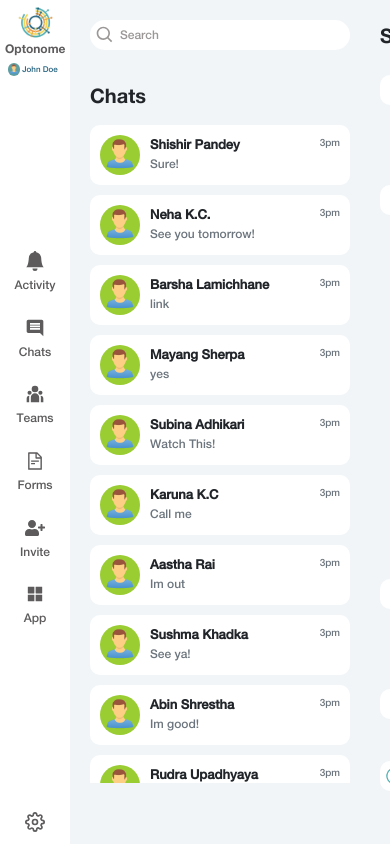
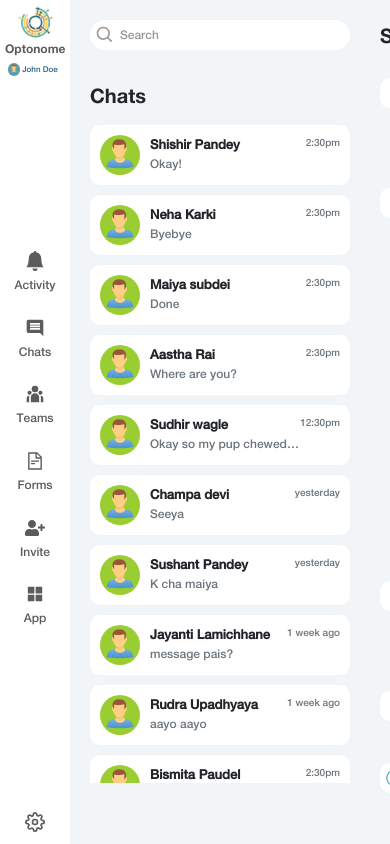
Before and after one commit to Barsha96/IB-Int, a React (Create React App) app in the folder react-optonome/: page /chat in a window 390 px wide. Shown: the top 844 px of the page. Built offline with nearby package versions, Linux system fonts and the light colour scheme.

Commit message:
added chatListItems component and passed static props

```diff
--- a/react-optonome/src/components/chat/ChatList.js
+++ b/react-optonome/src/components/chat/ChatList.js
@@ -1,4 +1,5 @@
 import React from 'react';
+import ChatListItem from './ChatListItem';
 import avatar from '../../img/chatpage/avatar.png';
 import {BiSearch} from 'react-icons/bi';
 const ChatList = () => {
@@ -17,143 +18,17 @@ const ChatList = () => {
 
             <div className="inbox-list">
 
-                <div className="inbox-item">
-                    <div className="xcontent">
-                        <img src={avatar} alt="avatar"/>
-                        <div className="xname-text">
-                            <div className="xname"><strong>Shishir Pandey</strong></div>
-                            <div className="xtext text-muted">Sure!</div>
-                        </div>
-                    </div>
-                    <div className="xtime text-muted">3pm</div>
-                </div>
-
-                <div className="inbox-item">
-                    <div className="xcontent">
-                        <img src={avatar} alt="avatar"/>
-                        <div className="xname-text">
-                            <div className="xname"><strong>Neha K.C.</strong></div>
-                            <div className="xtext text-muted">See you tomorrow!</div>
-                        </div>
-                    </div>
-                    <div className="xtime text-muted">3pm</div>
-                </div>
-
-                <div className="inbox-item">
-                    <div className="xcontent">
-                        <img src={avatar} alt="avatar"/>
-                        <div className="xname-text">
-                            <div className="xname"><strong>Barsha Lamichhane</strong></div>
-                            <div className="xtext text-muted">link</div>
-                        </div>
-                    </div>
-                    <div className="xtime text-muted">3pm</div>
-                </div>
-
-                <div className="inbox-item">
-                    <div className="xcontent">
-                        <img src={avatar} alt="avatar"/>
-                        <div className="xname-text">
-                            <div className="xname"><strong>Mayang Sherpa</strong></div>
-                            <div className="xtext text-muted">yes</div>
-                        </div>
-                    </div>
-                    <div className="xtime text-muted">3pm</div>
-                </div>
-
-                <div className="inbox-item">
-                    <div className="xcontent">
-                        <img src={avatar} alt="avatar"/>
-                        <div className="xname-text">
-                            <div className="xname"><strong>Subina Adhikari</strong></div>
-                            <div className="xtext text-muted">Watch This!</div>
-                        </div>
-                    </div>
-                    <div className="xtime text-muted">3pm</div>
-                </div>
-
-                <div className="inbox-item">
-                    <div className="xcontent">
-                        <img src={avatar} alt="avatar"/>
-                        <div className="xname-text">
-                            <div className="xname"><strong>Karuna K.C</strong></div>
-                            <div className="xtext text-muted">Call me</div>
-                        </div>
-                    </div>
-                    <div className="xtime text-muted">3pm</div>
-                </div>
-                <div className="inbox-item">
-                    <div className="xcontent">
-                        <img src={avatar} alt="avatar"/>
-                        <div className="xname-text">
-                            <div className="xname"><strong>Aastha Rai</strong></div>
-                            <div className="xtext text-muted">Im out</div>
-                        </div>
-                    </div>
-                    <div className="xtime text-muted">3pm</div>
-                </div>
-                <div className="inbox-item">
-                    <div className="xcontent">
-                        <img src={avatar} alt="avatar"/>
-                        <div className="xname-text">
-                            <div className="xname"><strong>Sushma Khadka</strong></div>
-                            <div className="xtext text-muted">See ya!</div>
-                        </div>
-                    </div>
-                    <div className="xtime text-muted">3pm</div>
-                </div>
-                <div className="inbox-item">
-                    <div className="xcontent">
-                        <img src={avatar} alt="avatar"/>
-                        <div className="xname-text">
-                            <div className="xname"><strong>Abin Shrestha</strong></div>
-                            <div className="xtext text-muted">Im good!</div>
-                        </div>
-                    </div>
-                    <div className="xtime text-muted">3pm</div>
-                </div>
-                <div className="inbox-item">
-                    <div className="xcontent">
-                        <img src={avatar} alt="avatar"/>
-                        <div className="xname-text">
-                            <div className="xname"><strong>Rudra Upadhyaya</strong></div>
-                            <div className="xtext text-muted">Done?</div>
-                        </div>
-                    </div>
-                    <div className="xtime text-muted">3pm</div>
-                </div>
-                <div className="inbox-item">
-                    <div className="xcontent">
-                        <img src={avatar} alt="avatar"/>
-                        <div className="xname-text">
-                            <div className="xname"><strong>Uday Upadhyaya</strong></div>
-                            <div className="xtext text-muted">ey yo!</div>
-                        </div>
-                    </div>
-                    <div className="xtime text-muted">3pm</div>
-                </div>
-                <div className="inbox-item">
-                    <div className="xcontent">
-                        <img src={avatar} alt="avatar"/>
-                        <div className="xname-text">
-                            <div className="xname"><strong>Shankalpa Lamichhane</strong></div>
-                            <div className="xtext text-muted">Okay</div>
-                        </div>
-                    </div>
-                    <div className="xtime text-muted">3pm</div>
-                </div>
-                <div className="inbox-item">
-                    <div className="xcontent">
-                        <img src={avatar} alt="avatar"/>
-                        <div className="xname-text">
-                            <div className="xname"><strong>Jayanti Lamichhane Subdei</strong></div>
-                            <div className="xtext text-muted">Tarse!</div>
-                        </div>
-                    </div>
-                    <div className="xtime text-muted">3pm</div>
-                </div>
-
-
+                <ChatListItem name="Shishir Pandey" lastText="Okay!" time="2:30pm"/>
+                <ChatListItem name="Neha Karki" lastText="Byebye" time="2:30pm"/>
+                <ChatListItem name="Maiya subdei" lastText="Done" time="2:30pm"/>
+                <ChatListItem name="Aastha Rai" lastText="Where are you?" time="2:30pm"/>
+                <ChatListItem name="Sudhir wagle" lastText="Okay so my pup chewed all my socks yesterday and I didnt have any to wear thats why I was without any socks at office today! " time="12:30pm"/>
+                <ChatListItem name="Champa devi" lastText="Seeya" time="yesterday"/>
+                <ChatListItem name="Sushant Pandey" lastText="K cha maiya" time="yesterday"/>
+                <ChatListItem name="Jayanti Lamichhane" lastText="message pais?" time="1 week ago"/>
+                <ChatListItem name="Rudra Upadhyaya" lastText="aayo aayo" time="1 week ago"/>
+                <ChatListItem name="Bismita Paudel" lastText="nani" time="2:30pm"/>
+                <ChatListItem name="Arjun Subedi" lastText="good opportunity" time="Nov 12"/>
             </div>
         </div>
     )
--- /dev/null
+++ b/react-optonome/src/components/chat/ChatListItem.js
@@ -0,0 +1,21 @@
+import React from 'react';
+import avatar from '../../img/chatpage/avatar.png';
+
+const ChatListItem = ({name, lastText, time}) => {
+    return (
+        <div>
+            <div className="inbox-item">
+                    <div className="xcontent">
+                        <img src={avatar} alt="avatar"/>
+                        <div className="xname-text">
+                            <div className="xname"><strong>{name}</strong></div>
+                            <div className="xtext text-muted">{lastText}</div>
+                        </div>
+                    </div>
+                    <div className="xtime text-muted">{time}</div>
+                </div>
+        </div>
+    )
+}
+
+export default ChatListItem
--- a/react-optonome/src/components/chat/chat.css
+++ b/react-optonome/src/components/chat/chat.css
@@ -179,6 +179,10 @@ html {
 
 .xtext {
     font-size: 1.2rem;
+    overflow: hidden;
+    display: -webkit-box;
+   -webkit-line-clamp: 1; /* number of lines to show */
+   -webkit-box-orient: vertical;
 }
 
 
@@ -438,7 +442,7 @@ input:focus{
 
   /* Handle */
   ::-webkit-scrollbar-thumb {
-    background:#a3e9eb;
+    background:#a8caca;
   }
 
   /* Handle on hover */
@@ -461,7 +465,7 @@ input:focus{
         display: inline-flex;
         cursor: pointer;
         color: #9BA1AE;
-        margin: 5px 5px 0px 5px;
+        margin: 5px 5px 5px 5px;
     }
 
     .chat {
```
Also changed, not shown: 1 other file (tests, documents, lock files or other folders).
